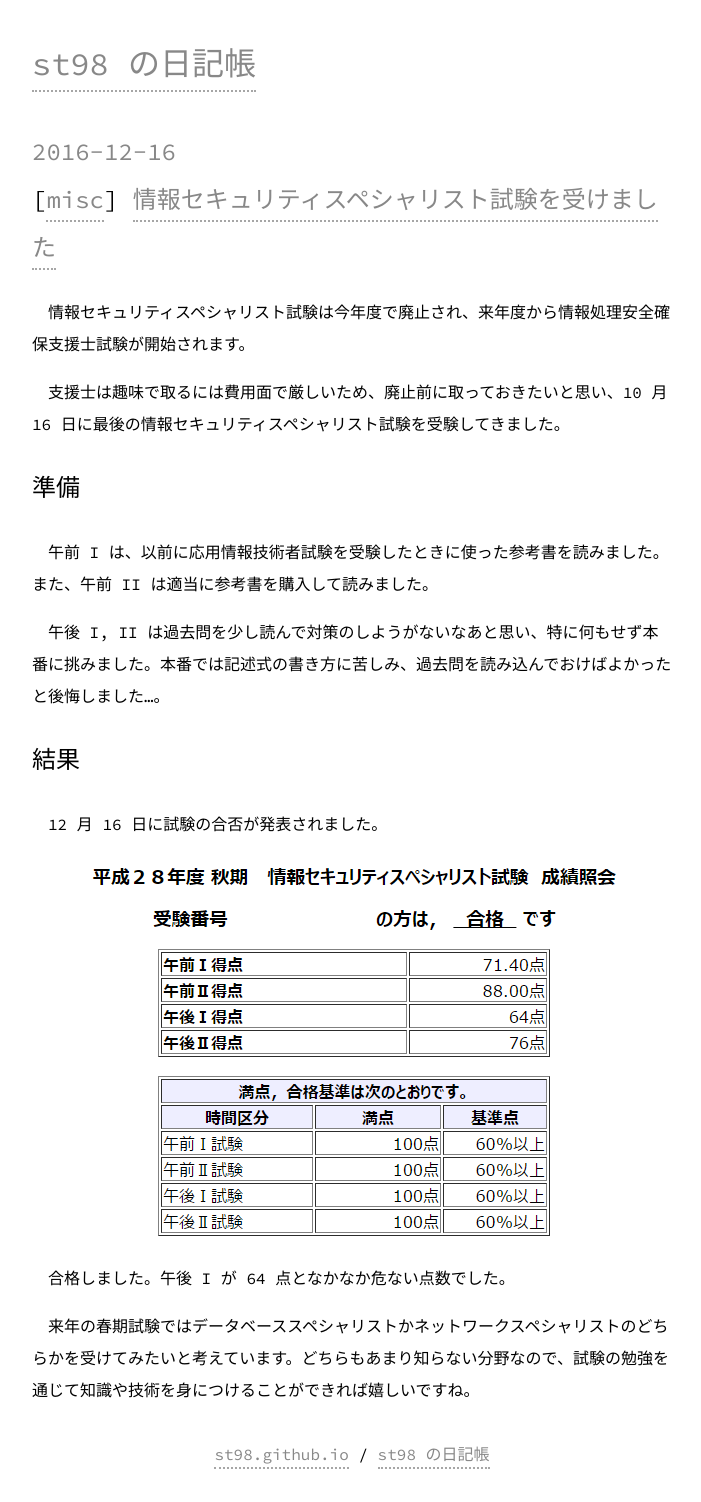
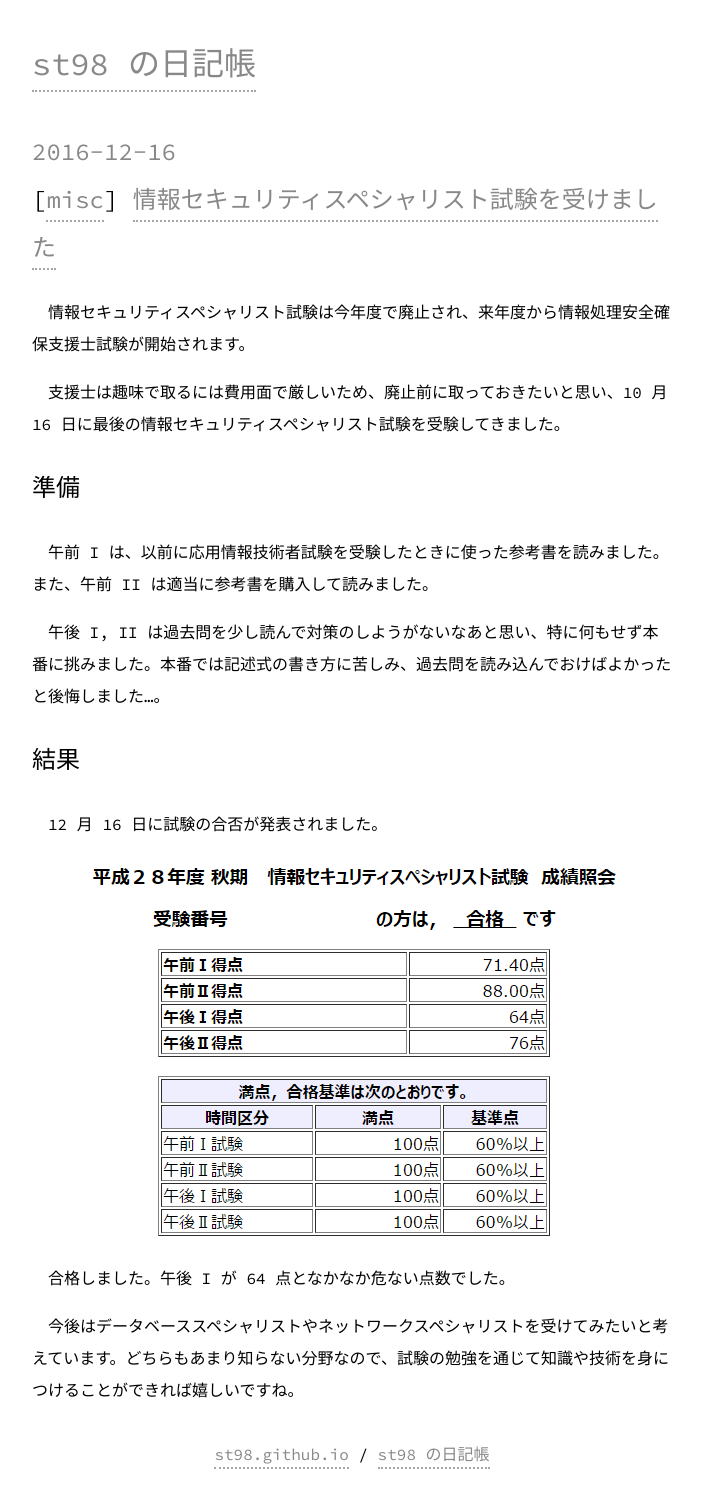
Before and after one commit to st98/diary, a Jekyll site: the page built from _posts/2016-12-16-sc.md, in a window 1280 px wide. Shown: the whole page, without its empty margins (288-989 px from the left). Built offline with Jekyll 4.4.1, drawn with Linux system fonts in a browser that asks for light colours; comment, search, counter and statistics services are not loaded.

Commit message:
ネスペは秋だよ…

```diff
--- a/_posts/2016-12-16-sc.md
+++ b/_posts/2016-12-16-sc.md
@@ -21,4 +21,4 @@
 
 合格しました。午後 I が 64 点となかなか危ない点数でした。
 
-来年の春期試験ではデータベーススペシャリストかネットワークスペシャリストのどちらかを受けてみたいと考えています。どちらもあまり知らない分野なので、試験の勉強を通じて知識や技術を身につけることができれば嬉しいですね。
+今後はデータベーススペシャリストやネットワークスペシャリストを受けてみたいと考えています。どちらもあまり知らない分野なので、試験の勉強を通じて知識や技術を身につけることができれば嬉しいですね。
```
